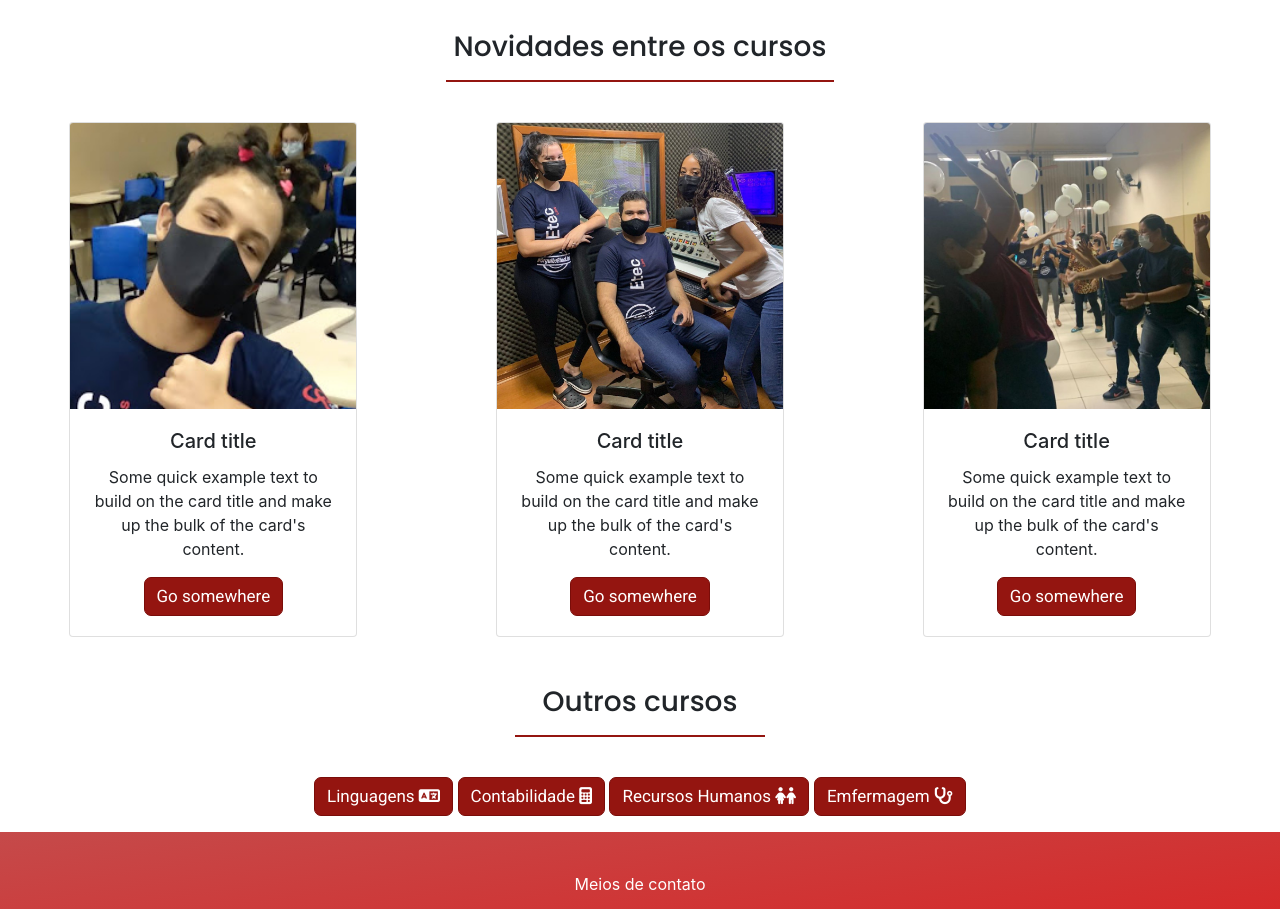
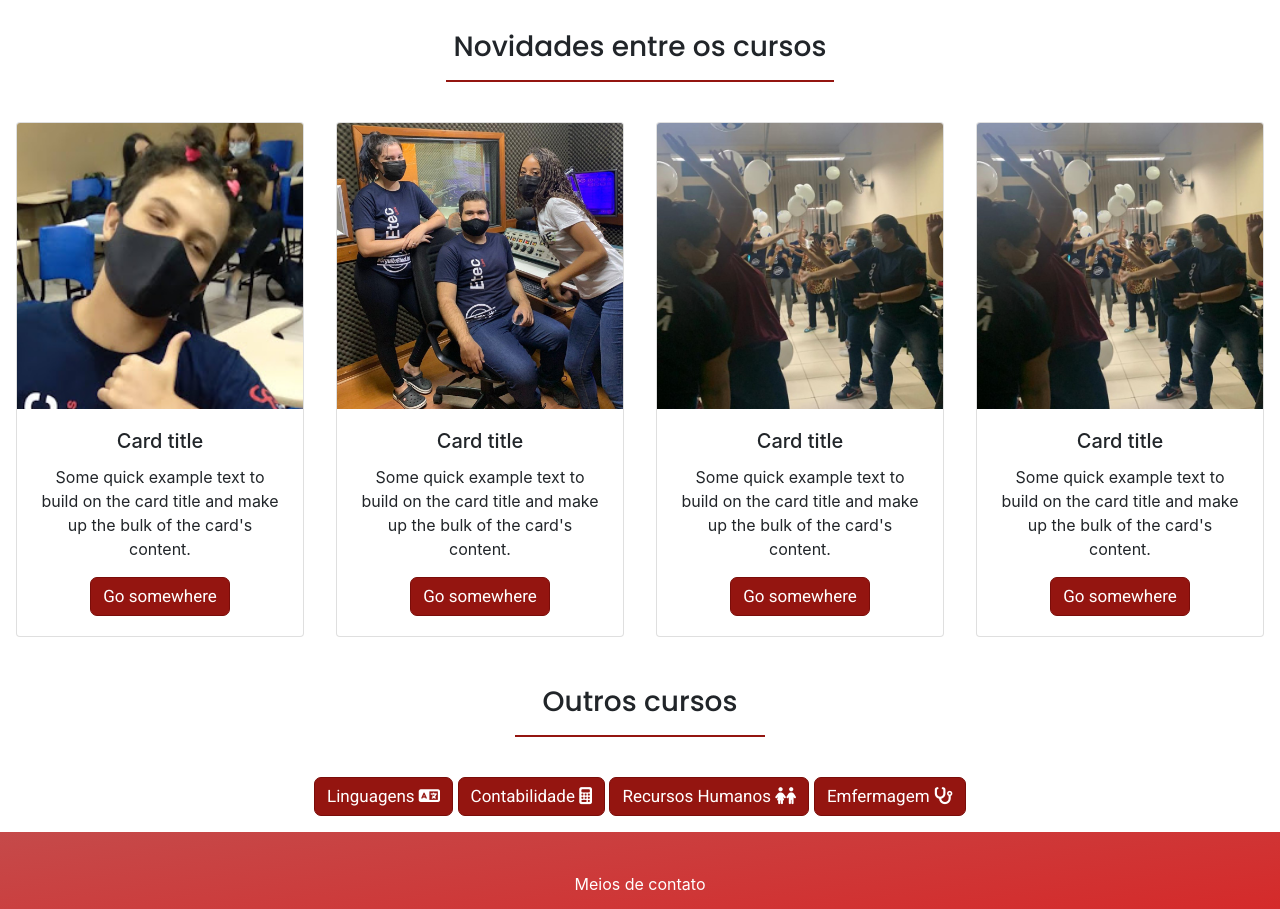
Before and after one commit to RafaelFassa/Pw-segundo-bimestre, a plain HTML site: page index.html in a window 1280 px wide. Shown: the part 1446-2355 px from the top of the page. Drawn offline with Linux system fonts and the light colour scheme.

Commit message:
rtteraertaeratr

```diff
--- a/index.html
+++ b/index.html
@@ -49,6 +49,7 @@
     </nav>
 
     <div class="jumbotron jumbotron-fluid text-center bg-rafael">
+
     </div>
 
     <div class="container">
@@ -127,7 +128,7 @@
 
         <div class="container-fluid">
             <div class="row mt-3">
-                <div class="col-12 col-sm-6 col-md-4">
+                <div class="col-12 col-sm-6 col-md-3">
                     <div class="card" style="width: 18rem;">
                         <img class="card-img-top" src="img/marco.jpg" alt="Card image cap">
                         <div class="card-body">
@@ -137,7 +138,7 @@
                         </div>
                     </div>
                 </div>
-                <div class="col-12 col-sm-6 col-md-4">
+                <div class="col-12 col-sm-6 col-md-3">
                     <div class="card" style="width: 18rem;">
                         <img class="card-img-top" src="img/img1.jpg" alt="Card image cap">
                         <div class="card-body">
@@ -147,7 +148,17 @@
                         </div>
                     </div>
                 </div>
-                <div class="col-12 col-sm-6 col-md-4">
+                <div class="col-12 col-sm-6 col-md-3">
+                    <div class="card" style="width: 18rem;">
+                        <img class="card-img-top" src="img/img5.jpg" alt="Card image cap">
+                        <div class="card-body">
+                            <h5 class="card-title">Card title</h5>
+                            <p class="card-text">Some quick example text to build on the card title and make up the bulk of the card's content.</p>
+                            <a href="#" class="btn btn-botao">Go somewhere</a>
+                        </div>
+                    </div>
+                </div>
+                <div class="col-12 col-sm-6 col-md-3">
                     <div class="card" style="width: 18rem;">
                         <img class="card-img-top" src="img/img5.jpg" alt="Card image cap">
                         <div class="card-body">
```
